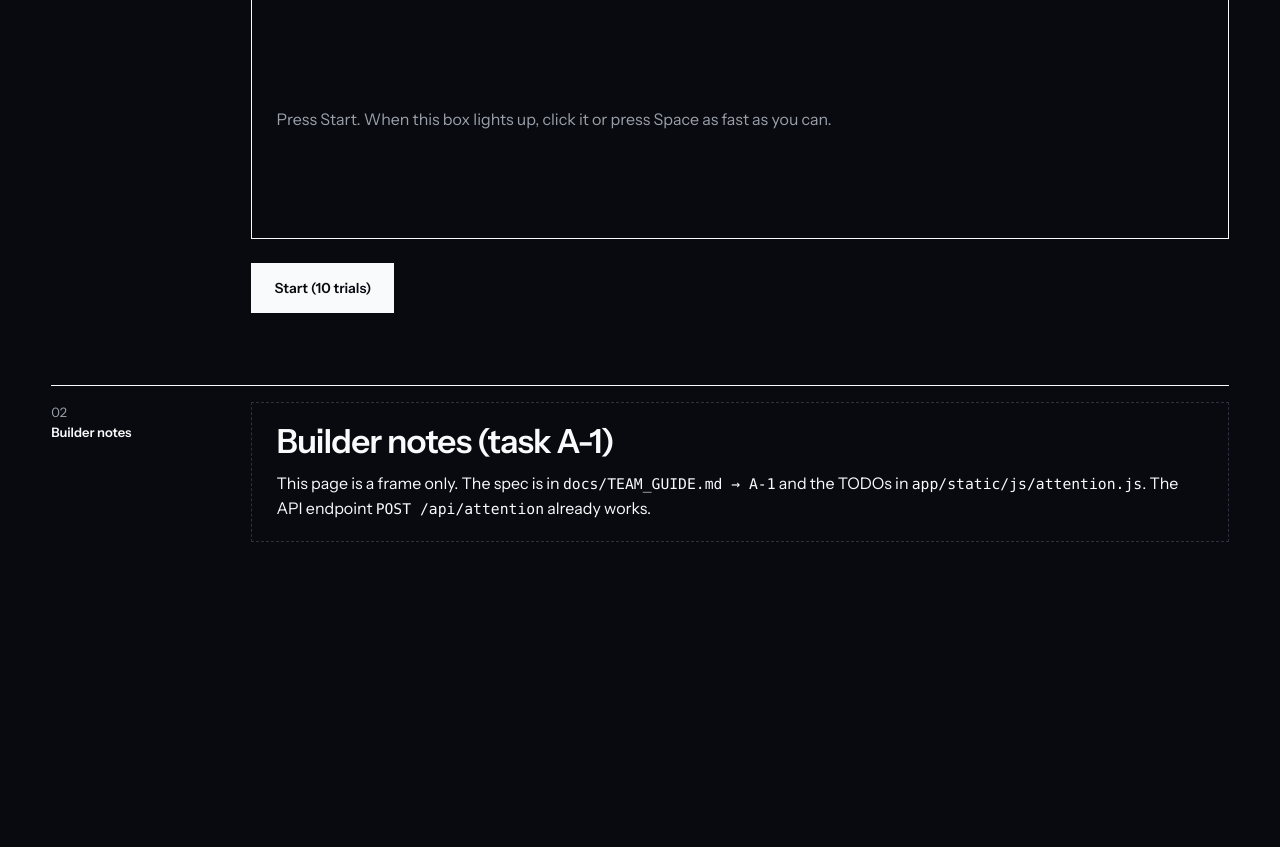
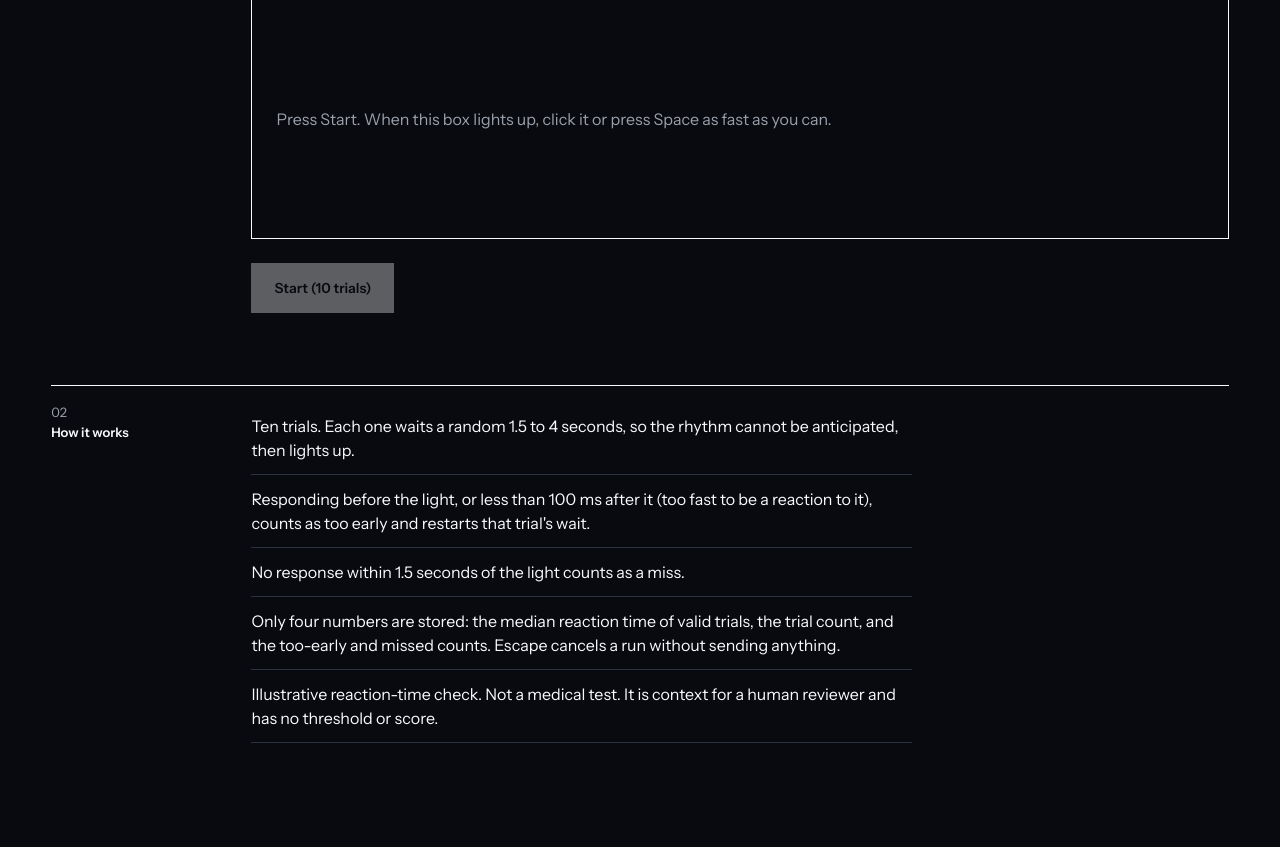
Before and after one commit to Davuddevelop/Crew-Readiness, a Flask app: page /attention in a window 1280 px wide. Shown: the part 458-1305 px from the top of the page. Before the commit the page ends 1000 px from the top, so only its background shows below. Run offline with Flask 3, Linux system fonts and the light colour scheme; data that the repository does not hold is empty.

Commit message:
A-1: attention check (10 trials, random foreperiod, premature and miss handling, median RT)
Implements the state machine in attention.js with one timer handle,
posts only the four summary numbers to /api/attention, and shows the
result with the 'Illustrative reaction-time check. Not a medical test.'
label. Escape or a hidden tab cancels without sending anything.
Replaces the builder-notes box with a plain 'How it works' section.
Adds scripts/check_attention.js (Playwright, fake clock) and pytest
checks that the page is finished and labelled.

Co-Authored-By: Claude Opus 5.5 <noreply@anthropic.com>
Claude-Session: https://claude.ai/code/session_01Cuu6qy9sYzUZA9wrt58dRo

```diff
--- a/app/static/css/style.css
+++ b/app/static/css/style.css
@@ -249,10 +249,12 @@ table.evidence td.num { font-size: 15px; }
 .tminus { font-size: clamp(32px, 5vw, 64px); line-height: 1; font-weight: 700; letter-spacing: -0.04em; color: var(--checkin); }
 .rt-stage {
   margin: 24px 0; height: 240px; border: 1px solid var(--ink); background: transparent; color: var(--muted);
-  display: flex; align-items: center; justify-content: flex-start; text-align: left; padding: 24px; user-select: none; cursor: pointer;
+  display: flex; align-items: center; justify-content: flex-start; text-align: left; padding: 24px; user-select: none; cursor: pointer; touch-action: manipulation;
 }
+.rt-result { margin-top: 32px; }
+.rt-result p { margin: 0 0 12px; }
+.rt-progress { color: var(--muted); font-size: 14px; margin: 0; }
 .rt-stage.rt-go { background: var(--signal); border-color: var(--signal); color: var(--bg); }
-.rt-stage.rt-todo { border-style: dashed; }
 .todo-box { border: 1px dashed var(--line); padding: 20px 24px; }
 
 /* ---------- dev aid: add ?grid to any URL to see the 12 columns ---------- */
--- a/app/static/js/attention.js
+++ b/app/static/js/attention.js
@@ -1,7 +1,7 @@
 /**
- * Reaction-time attention check: TASK A-1 (Member 4, or Member 3 if we are three).
+ * Reaction-time attention check (task A-1). Optional, illustrative, not a medical test.
  *
- * SPEC (agree changes with the team lead first):
+ * SPEC:
  *   - 10 trials.
  *   - Each trial: wait a RANDOM foreperiod of 1500-4000 ms (random so people
  *     can't anticipate the rhythm), then light up #rt-stage.
@@ -9,27 +9,193 @@
  *   - Reaction time = performance.now() at response - performance.now() at stimulus.
  *   - Response BEFORE the stimulus = premature (count it, restart that trial's wait).
  *   - No response within 1500 ms after the stimulus = miss.
- *   - Responses faster than 100 ms after stimulus are physiologically implausible:
- *     treat them as premature. (Think about why!)
+ *   - Responses faster than 100 ms after stimulus are physiologically implausible
+ *     (faster than a person can see and react, so they were anticipated, not
+ *     reactions): treat them as premature.
  *   - Summary: median RT of valid trials (null if none), premature_count, miss_count.
  *   - POST to /api/attention:
  *       { profile_id, trials: 10, median_rt_ms, premature_count, miss_count }
  *   - Show the summary with the label "Illustrative reaction-time check. Not a medical test."
  *
- * HINTS:
- *   - Model it as a small state machine: idle -> waiting -> stimulus -> (next | done).
- *   - Keep ONE timer handle and clear it on every state change, or you'll get ghost trials.
- *   - Reuse `median` from ./capture.js and `api` from ./common.js.
+ * PRIVACY: only the four summary numbers above are sent. Individual reaction
+ * times stay in this page's memory and are dropped when the check ends.
  *
- * STRETCH: compare the result with the person's own previous attention results.
+ * DESIGN: a small state machine, idle -> waiting -> stimulus -> (waiting | done),
+ * with ONE timer handle that is cleared on every state change (no ghost trials).
+ * Escape cancels a run without sending anything.
  */
 import { api, esc } from "./common.js";
-// import { median } from "./capture.js";
+import { median } from "./capture.js";
+
+export const TRIALS = 10;
+export const FOREPERIOD_MS = [1500, 4000];
+export const MISS_AFTER_MS = 1500;
+export const MIN_VALID_RT_MS = 100;
 
 const select = document.getElementById("profile-select");
 const startBtn = document.getElementById("rt-start");
 const stage = document.getElementById("rt-stage");
 const message = document.getElementById("rt-message");
+const progress = document.getElementById("rt-progress");
+const result = document.getElementById("rt-result");
+
+let state = "idle";          // idle | waiting | stimulus | done
+let timer = null;            // the only timer handle
+let shownAt = 0;             // performance.now() when the stimulus appeared
+let trial = 0;               // completed trials (valid or miss)
+let rts = [];                // valid reaction times, in memory only
+let premature = 0;
+let misses = 0;
+
+function clearTimer() {
+  if (timer !== null) clearTimeout(timer);
+  timer = null;
+}
+
+function say(text) { message.textContent = text; }
+
+function showProgress() {
+  progress.textContent = `Trial ${Math.min(trial + 1, TRIALS)} of ${TRIALS}`;
+}
+
+function setRunning(running) {
+  startBtn.disabled = running;
+  select.disabled = running;
+  progress.hidden = !running;
+}
+
+function wait(note) {
+  clearTimer();
+  state = "waiting";
+  stage.classList.remove("rt-go");
+  showProgress();
+  say(note || "Wait for the light…");
+  const [lo, hi] = FOREPERIOD_MS;
+  timer = setTimeout(showStimulus, lo + Math.random() * (hi - lo));
+}
+
+function showStimulus() {
+  clearTimer();
+  state = "stimulus";
+  stage.classList.add("rt-go");
+  say("Now!");
+  shownAt = performance.now();
+  timer = setTimeout(onMiss, MISS_AFTER_MS);
+}
+
+function onMiss() {
+  misses += 1;
+  nextTrial("Missed. Wait for the next light…");
+}
+
+function nextTrial(note) {
+  trial += 1;
+  if (trial >= TRIALS) finish();
+  else wait(note);
+}
+
+function respond() {
+  if (state === "waiting") {
+    premature += 1;
+    wait("Too early. Wait for the light…");
+  } else if (state === "stimulus") {
+    const rt = performance.now() - shownAt;
+    if (rt < MIN_VALID_RT_MS) {
+      premature += 1;
+      wait("Too early. Wait for the light…");
+    } else {
+      rts.push(rt);
+      nextTrial();
+    }
+  }
+}
+
+function start() {
+  if (!select.value) return;
+  clearTimer();
+  trial = 0; rts = []; premature = 0; misses = 0;
+  result.hidden = true;
+  result.innerHTML = "";
+  setRunning(true);
+  stage.focus();
+  wait();
+}
+
+function cancel() {
+  clearTimer();
+  state = "idle";
+  stage.classList.remove("rt-go");
+  setRunning(false);
+  rts = [];
+  say("Cancelled. Nothing was sent. Press Start to try again.");
+  startBtn.focus();
+}
+
+async function finish() {
+  clearTimer();
+  state = "done";
+  stage.classList.remove("rt-go");
+  setRunning(false);
+  const summary = {
+    profile_id: select.value,
+    trials: TRIALS,
+    median_rt_ms: rts.length ? Math.round(median(rts)) : null,
+    premature_count: premature,
+    miss_count: misses,
+  };
+  rts = [];
+  say("Done. Press Start to run it again.");
+  let saved = "Saved.";
+  try {
+    await api("/api/attention", { method: "POST", body: JSON.stringify(summary) });
+  } catch (err) {
+    saved = `Not saved: ${err.message}`;
+  }
+  renderResult(summary, saved);
+  startBtn.focus();
+}
+
+function renderResult(s, saved) {
+  const valid = s.trials - s.miss_count;
+  const rt = s.median_rt_ms === null ? "no valid trials" : `${s.median_rt_ms} ms`;
+  result.innerHTML = `
+    <p><strong>Illustrative reaction-time check. Not a medical test.</strong></p>
+    <ul class="reasons">
+      <li>Median reaction time: <span class="num">${esc(rt)}</span></li>
+      <li>Valid trials: <span class="num">${valid} of ${s.trials}</span></li>
+      <li>Too early: <span class="num">${s.premature_count}</span></li>
+      <li>Missed: <span class="num">${s.miss_count}</span></li>
+    </ul>
+    <p class="fineprint">${esc(saved)} Only these four numbers are stored, as context for a human reviewer.</p>`;
+  result.hidden = false;
+}
+
+startBtn.addEventListener("click", start);
+
+// pointerdown, not click: a click fires on release, which would add the
+// press duration to every reaction time.
+stage.addEventListener("pointerdown", (e) => {
+  if (e.button !== 0) return;
+  e.preventDefault();
+  respond();
+});
+
+document.addEventListener("keydown", (e) => {
+  if (state !== "waiting" && state !== "stimulus") return;
+  if (e.key === "Escape") { e.preventDefault(); cancel(); return; }
+  if (e.code !== "Space" && e.key !== " ") return;
+  e.preventDefault(); // no page scroll, no button activation
+  if (e.repeat) return; // holding Space down is not a new response
+  respond();
+});
+
+// A hidden tab cannot see the light; don't count that as misses.
+document.addEventListener("visibilitychange", () => {
+  if (document.hidden && (state === "waiting" || state === "stimulus")) {
+    cancel();
+    say("Paused because the tab was hidden. Nothing was sent. Press Start to try again.");
+  }
+});
 
 async function loadProfiles() {
   const { profiles } = await api("/api/profiles");
@@ -37,16 +203,10 @@ async function loadProfiles() {
     .map((p) => `<option value="${esc(p.id)}">${esc(p.display_name)} (${esc(p.mission_role)})</option>`)
     .join("");
   const preselect = new URLSearchParams(location.search).get("crew");
-  if (preselect) select.value = preselect;
-  startBtn.disabled = false;
+  if (preselect && profiles.some((p) => p.id === preselect)) select.value = preselect;
+  startBtn.disabled = profiles.length === 0;
 }
 
-startBtn.addEventListener("click", () => {
-  // TODO(A-1): replace this placeholder with the state machine described above.
-  message.textContent = "Not implemented yet. See TODO(A-1) in app/static/js/attention.js.";
-  stage.classList.add("rt-todo");
+loadProfiles().catch((err) => {
+  select.innerHTML = `<option value="">Error: ${esc(err.message)}</option>`;
 });
-
-loadProfiles().catch((err) => {
-  select.innerHTML = `<option>Error: ${esc(err.message)}</option>`;
-});
--- a/app/templates/attention.html
+++ b/app/templates/attention.html
@@ -17,26 +17,31 @@
       <label for="profile-select">Crew member</label>
       <select id="profile-select"><option>Loading…</option></select>
 
-      <!-- The stimulus area. Click or press Space when it turns bright. -->
-      <div id="rt-stage" class="rt-stage" tabindex="0" role="button" aria-label="Reaction area">
+      <!-- The stimulus area. Click or press Space when it turns bright. Escape cancels. -->
+      <p id="rt-progress" class="rt-progress" aria-live="polite" hidden></p>
+      <div id="rt-stage" class="rt-stage" tabindex="0" role="button"
+           aria-label="Reaction area. Press Space or click when it lights up."
+           aria-describedby="rt-message">
         <span id="rt-message">Press Start. When this box lights up, click it or press Space as fast as you can.</span>
       </div>
       <button id="rt-start" class="btn" disabled>Start (10 trials)</button>
 
-      <div id="rt-result" class="rt-result" hidden></div>
+      <div id="rt-result" class="rt-result" aria-live="polite" hidden></div>
     </div>
   </div>
 </section>
 
 <section class="section">
   <div class="grid">
-    <div class="label"><span class="idx">02</span>Builder notes</div>
+    <div class="label"><span class="idx">02</span>How it works</div>
     <div class="body">
-      <div class="todo-box">
-        <h2 class="h2" style="margin-bottom:12px">Builder notes (task A-1)</h2>
-        <p>This page is a frame only. The spec is in <code>docs/TEAM_GUIDE.md → A-1</code> and the TODOs in
-          <code>app/static/js/attention.js</code>. The API endpoint <code>POST /api/attention</code> already works.</p>
-      </div>
+      <ul class="reasons">
+        <li>Ten trials. Each one waits a random 1.5 to 4 seconds, so the rhythm cannot be anticipated, then lights up.</li>
+        <li>Responding before the light, or less than 100 ms after it (too fast to be a reaction to it), counts as too early and restarts that trial's wait.</li>
+        <li>No response within 1.5 seconds of the light counts as a miss.</li>
+        <li>Only four numbers are stored: the median reaction time of valid trials, the trial count, and the too-early and missed counts. Escape cancels a run without sending anything.</li>
+        <li>Illustrative reaction-time check. Not a medical test. It is context for a human reviewer and has no threshold or score.</li>
+      </ul>
     </div>
   </div>
 </section>
```
Also changed, not shown: docs/DESIGN.md (+1 -1 lines), docs/TEAM_GUIDE.md (+2 -1 lines), scripts/check_attention.js (added, +111 -0 lines), tests/test_api.py (+9 -0 lines), tests/test_claims.py (+3 -3 lines).
